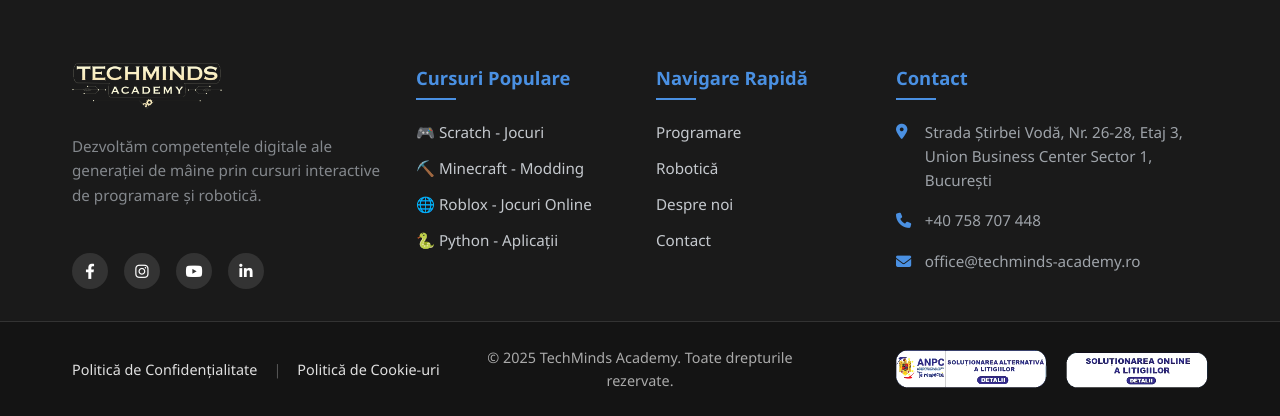
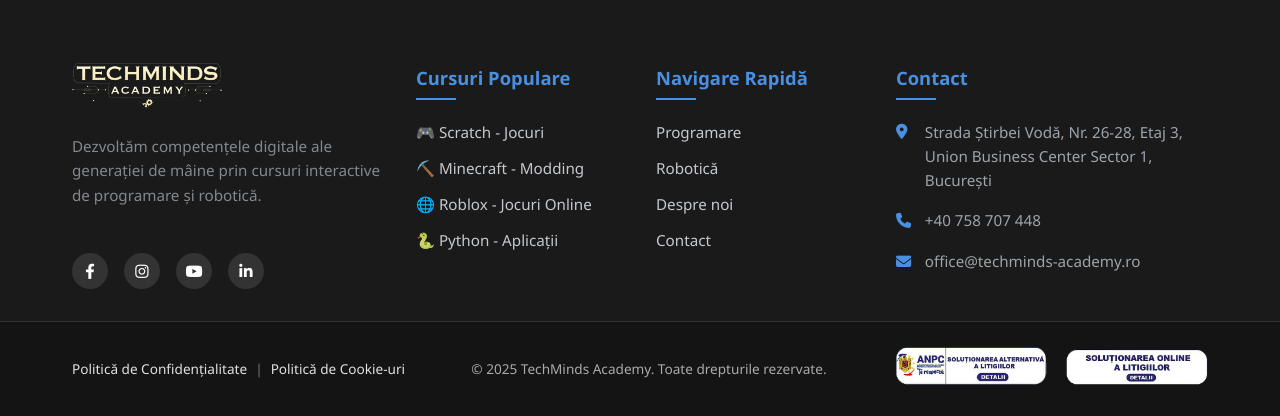
Before and after one commit to gigibardan/TMA, a PHP site: page /about.html in a window 1280 px wide. Shown: the part 4067-4483 px from the top of the page. Run offline with PHP 8.4, Linux system fonts and the light colour scheme.

Commit message:
fix footer

```diff
--- a/css/style.css
+++ b/css/style.css
@@ -269,34 +269,35 @@
 
 /* Footer bottom */
 
+/* Footer bottom */
 .footer-bottom {
    background: #141414;
    padding: 1.5rem 0;
    border-top: 1px solid #333;
-   font-size: 0.9rem;
+   font-size: 0.85rem;
 }
 
 .footer-bottom-content {
    max-width: 1200px;
    margin: 0 auto;
    padding: 0 2rem;
-   display: grid;
-   grid-template-columns: 1fr 1fr 1fr;
+   display: flex;
+   justify-content: space-between;
    align-items: center;
+   flex-wrap: wrap;
    gap: 1rem;
 }
 
 .footer-legal-links {
    display: flex;
-   gap: 1rem;
+   gap: 0.5rem;
    align-items: center;
-   flex-wrap: wrap;
 }
 
 .footer-legal-links a {
    color: #e0e0e0; /* Culoare mai deschisă pentru link-uri */
    text-decoration: none;
-   transition: color 0.3s, text-decoration 0.3s;
+   transition: color 0.3s;
 }
 
 .footer-legal-links a:hover {
@@ -313,30 +314,20 @@
    display: flex;
    gap: 1rem;
    align-items: center;
-   justify-content: flex-end; /* Aliniază la dreapta în container */
 }
 
 .footer-anpc-links img {
    height: 40px;
    width: auto;
-   transition: transform 0.3s, filter 0.3s;
-   filter: brightness(1.2); /* Face imaginile puțin mai strălucitoare */
-   vertical-align: middle;
-}
-
-.footer-anpc-links a {
-   display: flex;
-   align-items: center;
-   justify-content: center;
+   transition: transform 0.3s;
 }
 
 .footer-anpc-links a:hover img {
    transform: translateY(-2px);
-   filter: brightness(1.4); /* Și mai strălucitoare la hover */
 }
 
 .separator {
-   color: #555;
+   color: #777; /* Gri mai deschis pentru separator */
 }
 
 /* Responsive adjustments */
@@ -351,15 +342,33 @@
    }
 }
 
-@media (max-width: 900px) {
+@media (max-width: 768px) {
+   .footer-content {
+       grid-template-columns: 1fr;
+       gap: 2rem;
+   }
+
+   .company-info, .contact-info {
+       grid-column: auto;
+   }
+
    .footer-bottom-content {
-       grid-template-columns: 1fr;
+       flex-direction: column;
+       text-align: center;
        gap: 1.5rem;
    }
 
    .footer-legal-links, .footer-copyright, .footer-anpc-links {
+       width: 100%;
        justify-content: center;
-       text-align: center;
+   }
+
+   .footer {
+       padding-top: 2.5rem;
+   }
+
+   .social-links {
+       justify-content: center;
    }
 }
 
```
